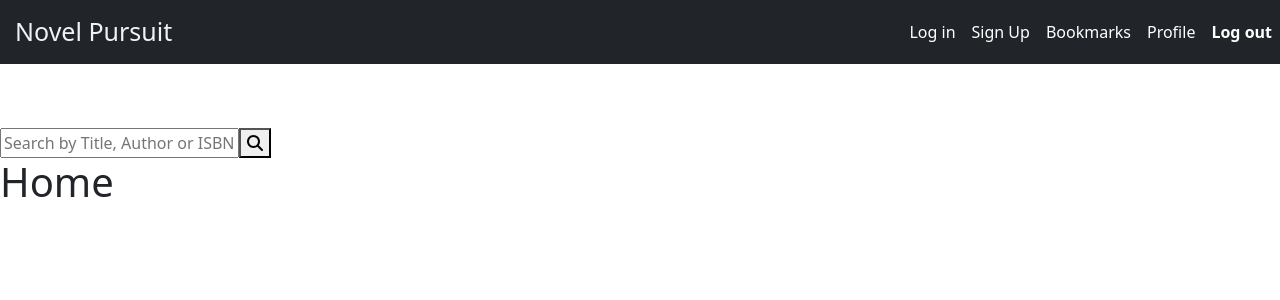
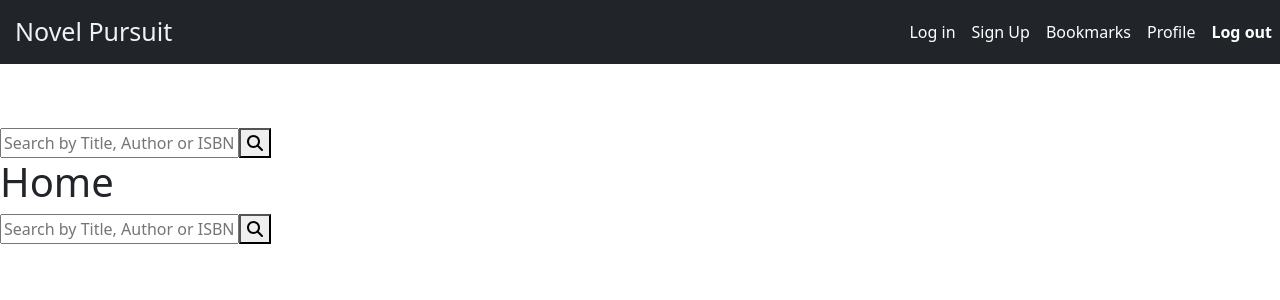
Before and after one commit to laurenmillan/novel-pursuit-frontend, a React (Create React App) app in the folder library/: page / in a window 1280 px wide. Shown: the top 300 px of the page. Built offline with nearby package versions, Linux system fonts and the light colour scheme.

Commit message:
display search bar on Home route

```diff
--- a/library/src/App.js
+++ b/library/src/App.js
@@ -20,7 +20,7 @@ const App = () => {
 			<NavBar />
 			<Main />
 			<Routes>
-				<Route exact path="/" element={<Home />} />
+				<Route exact path="/" element={<><Home /><Main /></>} />
 				<Route exact path="/login" element={<Login />} />
 				<Route exact path="/signup" element={<Signup />} />
 				<Route exact path="/profile" element={<Profile />} />
```
